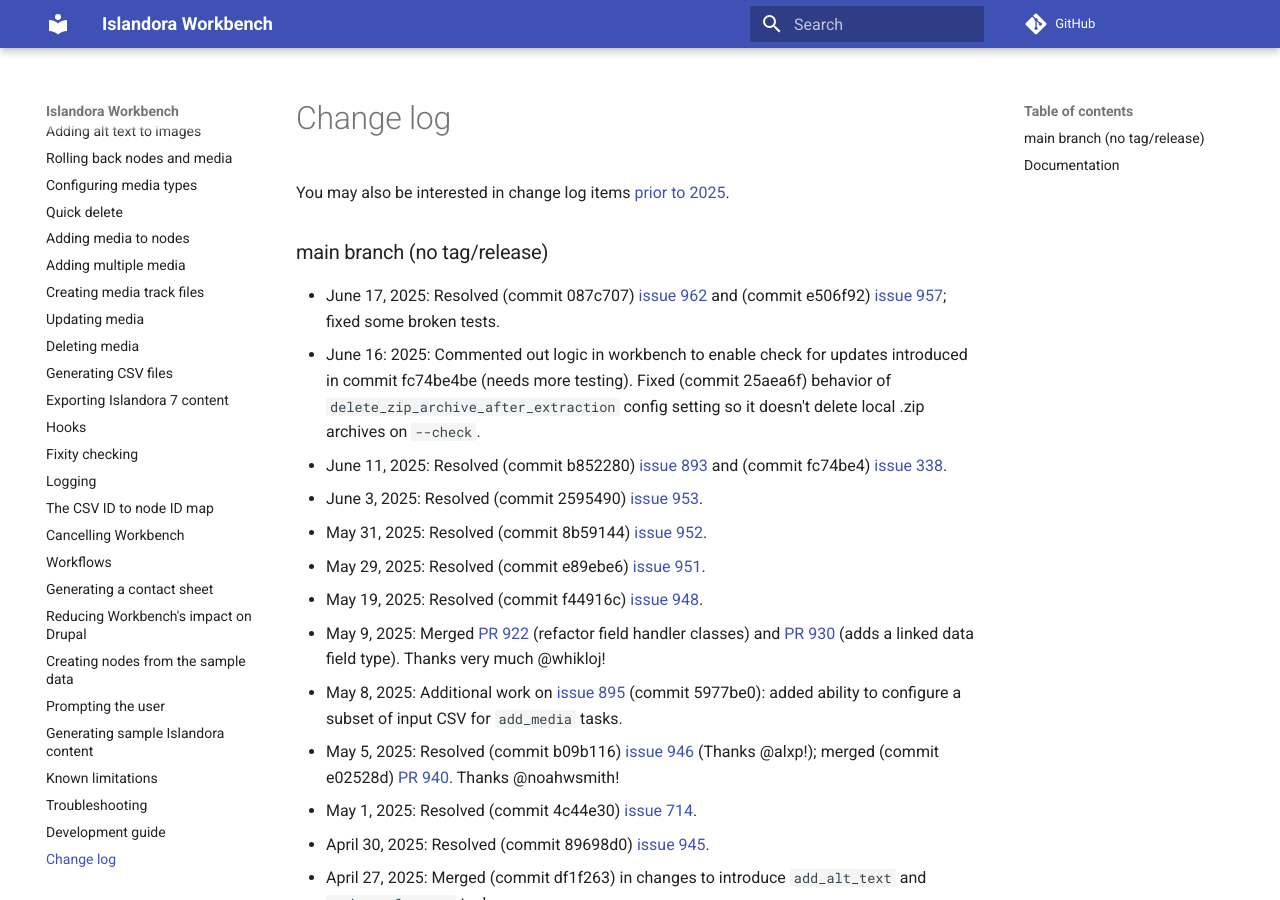
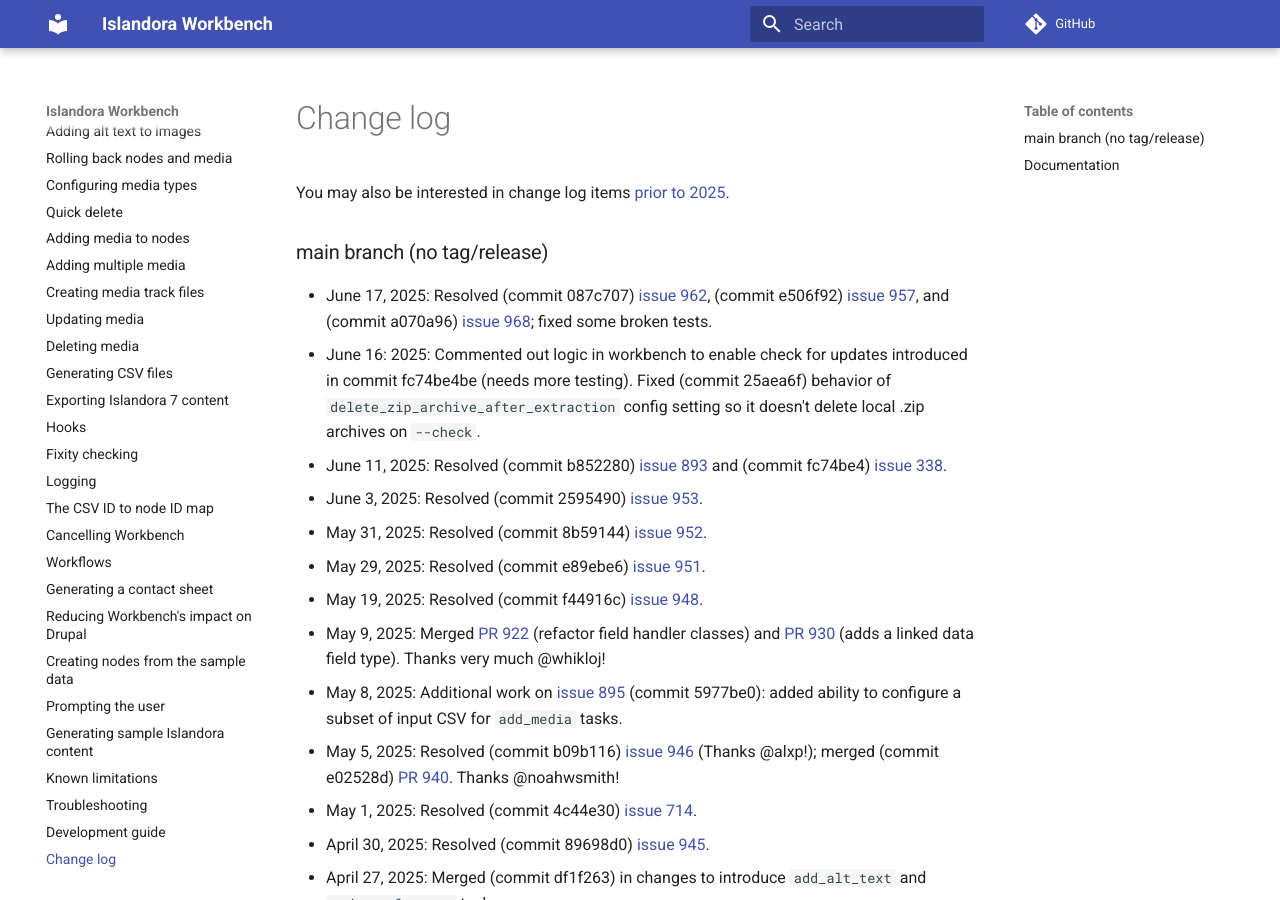
Before and after one commit to mjordan/islandora_workbench_docs, an MkDocs documentation site: the page built from docs/changelog.md, in a window 1280 px wide and 900 px high. Built offline with MkDocs 1.6.1 and Material for MkDocs 9.7.7, drawn with Linux system fonts in a browser that asks for light colours; comment, search, counter and statistics services are not loaded.

Commit message:
Updated changelog.

```diff
--- a/docs/changelog.md
+++ b/docs/changelog.md
@@ -2,7 +2,7 @@
 
 ### main branch (no tag/release)
 
-* June 17, 2025: Resolved (commit 087c707) [issue 962](https://github.com/mjordan/islandora_workbench/issues/962) and (commit e506f92) [issue 957](https://github.com/mjordan/islandora_workbench/issues/957); fixed some broken tests.
+* June 17, 2025: Resolved (commit 087c707) [issue 962](https://github.com/mjordan/islandora_workbench/issues/962), (commit e506f92) [issue 957](https://github.com/mjordan/islandora_workbench/issues/957), and (commit a070a96) [issue 968](https://github.com/mjordan/islandora_workbench/issues/968); fixed some broken tests.
 * June 16: 2025: Commented out logic in workbench to enable check for updates introduced in commit fc74be4be (needs more testing). Fixed (commit 25aea6f) behavior of `delete_zip_archive_after_extraction` config setting so it doesn't delete local .zip archives on `--check`.
 * June 11, 2025: Resolved (commit b852280) [issue 893](https://github.com/mjordan/islandora_workbench/issues/893) and (commit fc74be4) [issue 338](https://github.com/mjordan/islandora_workbench/issues/338).
 * June 3, 2025: Resolved (commit 2595490) [issue 953](https://github.com/mjordan/islandora_workbench/issues/953).
```
